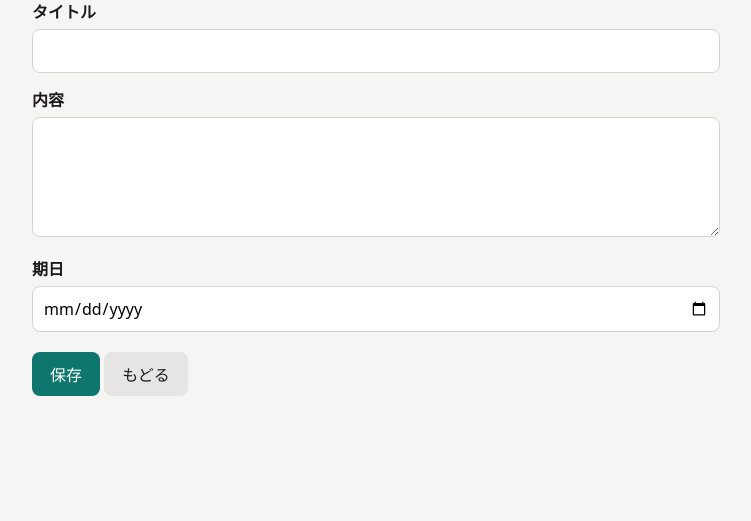
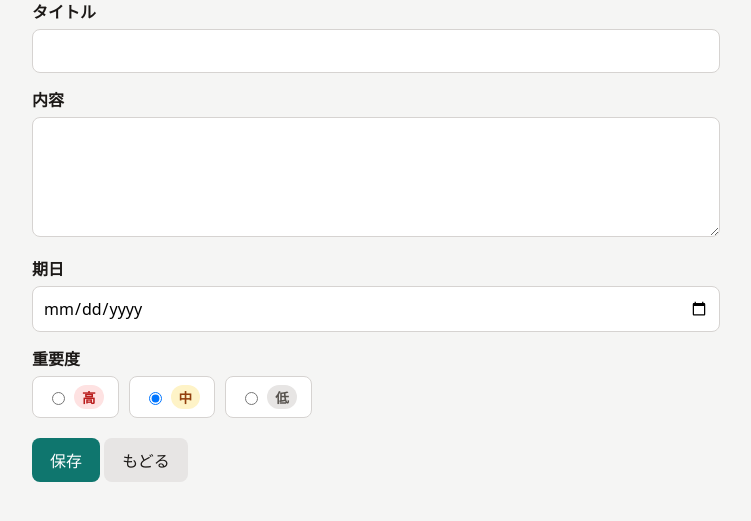
Before and after one commit to kyarabenisutoeitan-hub/todo-app, a Flask app: page /new in a window 1280 px wide. Shown: the part 131-652 px from the top of the page, without its empty margins (264-1015 px from the left). Run offline with Flask 3, Linux system fonts and the light colour scheme.

Commit message:
課題2-3：重要度と並べ替えを追加
- シートに「重要度」（高・中・低）の列を足し、登録・編集で選べるようにする
- 一覧に「期日順／重要度順」の切りかえと、重要度の色付き表示

Co-Authored-By: Claude Opus 5.5 <noreply@anthropic.com>

```diff
--- a/app.py
+++ b/app.py
@@ -2,7 +2,7 @@
 
 やること（タイトル・内容・期日）を Google スプレッドシートに保存する Flask アプリ。
 ページは「一覧」「登録」「編集」の3つ。
-課題2で「完了と削除」「期日前の LINE 通知」を追加。
+課題2で「完了と削除」「期日前の LINE 通知」「重要度と並べ替え」を追加。
 """
 
 import json
@@ -22,7 +22,12 @@ SHEET_ID = os.environ.get("SHEET_ID", "")
 
 # 1行目の見出し。列の順番はこの通り
 # 完了日：空なら未完了、日付が入っていれば完了（課題2で追加）
-HEADER = ["ID", "タイトル", "内容", "期日", "登録日", "完了日"]
+# 重要度：高・中・低（空のときは「中」として扱う）（課題2で追加）
+HEADER = ["ID", "タイトル", "内容", "期日", "登録日", "完了日", "重要度"]
+
+# 重要度の選び方と、重要度順に並べるときの順番
+PRIORITIES = ["高", "中", "低"]
+DEFAULT_PRIORITY = "中"
 
 _client = None
 
@@ -118,7 +123,7 @@ def load_todos(ws):
             continue
         todos.append(
             {"id": r[0], "title": r[1], "body": r[2], "due": r[3], "created": r[4],
-             "done": r[5]}
+             "done": r[5], "priority": r[6] if r[6] in PRIORITIES else DEFAULT_PRIORITY}
         )
     # 期日が空のものは最後に
     todos.sort(key=lambda t: (t["due"] == "", t["due"]))
@@ -141,8 +146,11 @@ def read_form():
         "title": request.form.get("title", "").strip(),
         "body": request.form.get("body", "").strip(),
         "due": request.form.get("due", "").strip(),
+        "priority": request.form.get("priority", DEFAULT_PRIORITY),
     }
     errors = []
+    if todo["priority"] not in PRIORITIES:
+        errors.append("重要度は 高・中・低 から選んでください")
     if not todo["title"]:
         errors.append("タイトルを入れてください")
     if not todo["due"]:
@@ -162,8 +170,14 @@ def index():
     # 未完了と完了に分けて、画面では別々に出す
     open_todos = [t for t in todos if not t["done"]]
     done_todos = [t for t in todos if t["done"]]
+    # 並べ方：?sort=priority なら重要度順（同じ重要度の中は期日順のまま）、それ以外は期日順
+    sort = request.args.get("sort", "due")
+    if sort == "priority":
+        open_todos.sort(key=lambda t: PRIORITIES.index(t["priority"]))
+    else:
+        sort = "due"
     return render_template("index.html", todos=open_todos, done_todos=done_todos,
-                           today=today_jst())
+                           today=today_jst(), sort=sort)
 
 
 @app.route("/new", methods=["GET", "POST"])
@@ -172,15 +186,17 @@ def new():
     if request.method == "POST":
         todo, errors = read_form()
         if errors:
-            return render_template("form.html", todo=todo, errors=errors, mode="new")
+            return render_template("form.html", todo=todo, errors=errors, mode="new",
+                                   priorities=PRIORITIES)
         ws = get_sheet()
         ws.append_row(
             [uuid.uuid4().hex[:8], todo["title"], todo["body"], todo["due"],
-             today_jst()],
+             today_jst(), "", todo["priority"]],
             value_input_option="RAW",  # 日付を文字のまま保存する
         )
         return redirect(url_for("index"))
-    return render_template("form.html", todo={}, errors=[], mode="new")
+    return render_template("form.html", todo={"priority": DEFAULT_PRIORITY}, errors=[],
+                           mode="new", priorities=PRIORITIES)
 
 
 @app.route("/edit/<todo_id>", methods=["GET", "POST"])
@@ -194,16 +210,23 @@ def edit(todo_id):
         todo, errors = read_form()
         todo["id"] = todo_id
         if errors:
-            return render_template("form.html", todo=todo, errors=errors, mode="edit")
-        ws.update(
-            range_name=f"B{row}:D{row}",
-            values=[[todo["title"], todo["body"], todo["due"]]],
+            return render_template("form.html", todo=todo, errors=errors, mode="edit",
+                                   priorities=PRIORITIES)
+        # タイトル・内容・期日（B〜D列）と重要度（G列）を、1回でまとめて書く
+        ws.batch_update(
+            [
+                {"range": f"B{row}:D{row}",
+                 "values": [[todo["title"], todo["body"], todo["due"]]]},
+                {"range": f"G{row}", "values": [[todo["priority"]]]},
+            ],
             value_input_option="RAW",
         )
         return redirect(url_for("index"))
     r = (ws.row_values(row) + [""] * len(HEADER))[: len(HEADER)]
-    todo = {"id": r[0], "title": r[1], "body": r[2], "due": r[3]}
-    return render_template("form.html", todo=todo, errors=[], mode="edit")
+    todo = {"id": r[0], "title": r[1], "body": r[2], "due": r[3],
+            "priority": r[6] if r[6] in PRIORITIES else DEFAULT_PRIORITY}
+    return render_template("form.html", todo=todo, errors=[], mode="edit",
+                           priorities=PRIORITIES)
 
 
 @app.route("/done/<todo_id>", methods=["POST"])
--- a/templates/base.html
+++ b/templates/base.html
@@ -36,6 +36,21 @@
     .card.done h2 { text-decoration: line-through; }
     .section { font-size: 1.1rem; margin-top: 32px; color: #57534e; }
     .btn.danger { background: #b91c1c; }
+    /* 課題2：重要度と並べ替え */
+    .prio { display: inline-block; min-width: 2em; text-align: center; padding: 2px 8px;
+            border-radius: 999px; font-size: .85rem; font-weight: bold; }
+    .prio-1 { background: #fee2e2; color: #b91c1c; }
+    .prio-2 { background: #fef3c7; color: #92400e; }
+    .prio-3 { background: #e7e5e4; color: #57534e; }
+    .prio-choice { display: flex; gap: 10px; }
+    .prio-option { display: flex; align-items: center; gap: 6px; font-weight: normal; margin: 0;
+                   border: 1px solid #d6d3d1; border-radius: 8px; padding: 8px 14px; cursor: pointer;
+                   background: #fff; }
+    .prio-option input { width: auto; }
+    .sort { margin: 4px 0 8px; color: #57534e; }
+    .sort a { display: inline-block; padding: 6px 12px; border-radius: 999px; text-decoration: none;
+              color: #0f766e; border: 1px solid #0f766e; margin-left: 4px; }
+    .sort a.on { background: #0f766e; color: #fff; }
   </style>
 </head>
 <body>
--- a/templates/form.html
+++ b/templates/form.html
@@ -18,6 +18,17 @@
   <label for="due">期日</label>
   <input id="due" name="due" type="date" value="{{ todo.due or '' }}" required>
 
+  {# 重要度：高・中・低から選ぶ #}
+  <label>重要度</label>
+  <div class="prio-choice">
+    {% for p in priorities %}
+      <label class="prio-option">
+        <input type="radio" name="priority" value="{{ p }}" {% if todo.priority == p %}checked{% endif %}>
+        <span class="prio prio-{{ loop.index }}">{{ p }}</span>
+      </label>
+    {% endfor %}
+  </div>
+
   <p style="margin-top:20px">
     <button class="btn" type="submit">保存</button>
     <a class="btn sub" href="{{ url_for('index') }}">もどる</a>
```
Also changed, not shown: templates/index.html (+9 -0 lines).
